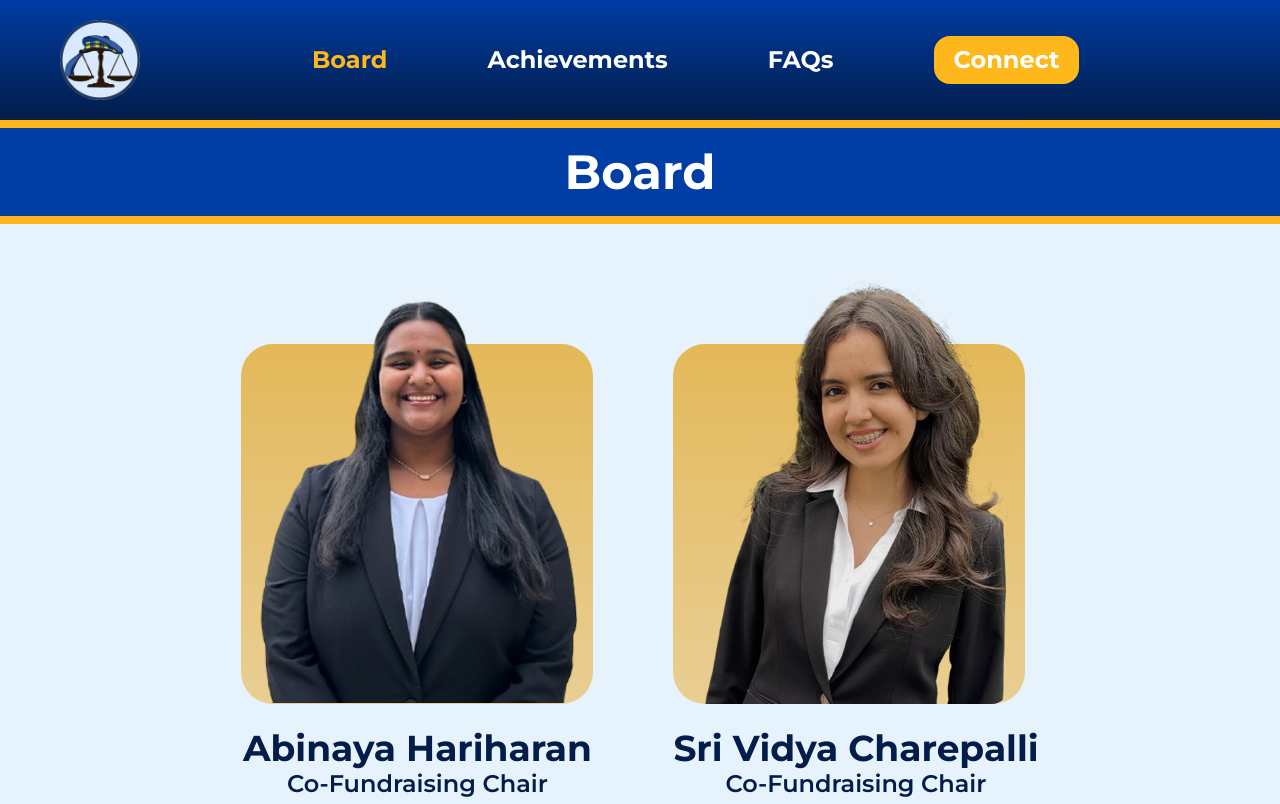
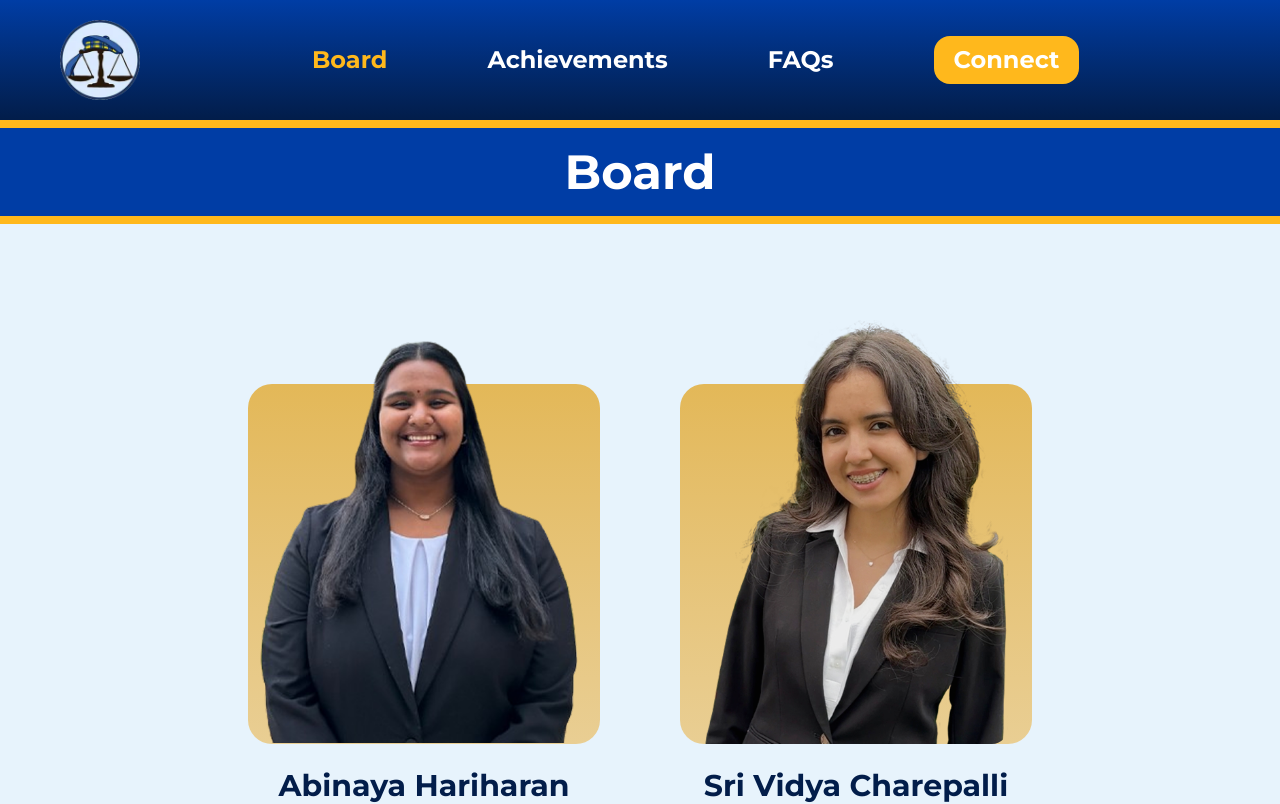
Before and after one commit to acm-ucr/mock-trial-website, a Next.js app: page /board in a window 1280 px wide. Shown: the top 804 px of the page. Built offline with nearby package versions, Linux system fonts and the light colour scheme.

Commit message:
Adjusted sizing

```diff
--- a/src/components/Board/BoardThirdRow.tsx
+++ b/src/components/Board/BoardThirdRow.tsx
@@ -4,10 +4,10 @@ import SriVidyaCharepalli from "@/public/board/sri_vidya_charepalli.webp";
 
 const BoardThirdRow = () => {
   return (
-    <div className="text-mocktrial-darkblue flex flex-col items-center justify-center gap-20 p-30 text-center md:flex-row">
+    <div className="text-mocktrial-darkblue flex flex-col items-center justify-center gap-20 py-40 text-center md:flex-row">
       <div className="flex flex-col">
-        <div className="mb-6 h-90 w-88 rounded-4xl bg-gradient-to-b from-[#e3b858] to-[#e9ce93]" />
-        <p className="flex flex-row justify-center text-2xl font-bold md:text-4xl">
+        <div className="mb-6 h-90 w-88 rounded-3xl bg-gradient-to-b from-[#e3b858] to-[#e9ce93]" />
+        <p className="flex flex-row justify-center text-2xl font-bold md:text-3xl">
           Abinaya Hariharan
         </p>
         <p className="flex flex-row justify-center text-lg font-semibold md:text-2xl">
@@ -15,7 +15,7 @@ const BoardThirdRow = () => {
         </p>
       </div>
 
-      <div className="absolute mb-214 w-114 md:mr-112 md:mb-86">
+      <div className="absolute mb-214 w-114 md:mr-112 md:mb-85">
         <Image
           src={AbinayaHariharan}
           alt="Abinaya Hariharan"
@@ -24,15 +24,15 @@ const BoardThirdRow = () => {
       </div>
 
       <div className="flex flex-col">
-        <div className="mb-6 h-90 w-88 rounded-4xl bg-gradient-to-b from-[#e3b858] to-[#e9ce93]" />
-        <p className="flex flex-row justify-center text-2xl font-bold whitespace-nowrap md:text-4xl">
+        <div className="mb-6 h-90 w-88 rounded-3xl bg-gradient-to-b from-[#e3b858] to-[#e9ce93]" />
+        <p className="flex flex-row justify-center text-2xl font-bold whitespace-nowrap md:text-3xl">
           Sri Vidya Charepalli
         </p>
         <p className="flex flex-row justify-center text-lg font-semibold md:text-2xl">
           Co-Fundraising Chair
         </p>
       </div>
-      <div className="absolute mt-94 w-82 md:mt-0 md:mb-40 md:ml-102">
+      <div className="absolute mt-94 w-82 md:mt-0 md:mb-39 md:ml-102">
         <Image
           src={SriVidyaCharepalli}
           alt="Sri Vidya Charepalli"
```
